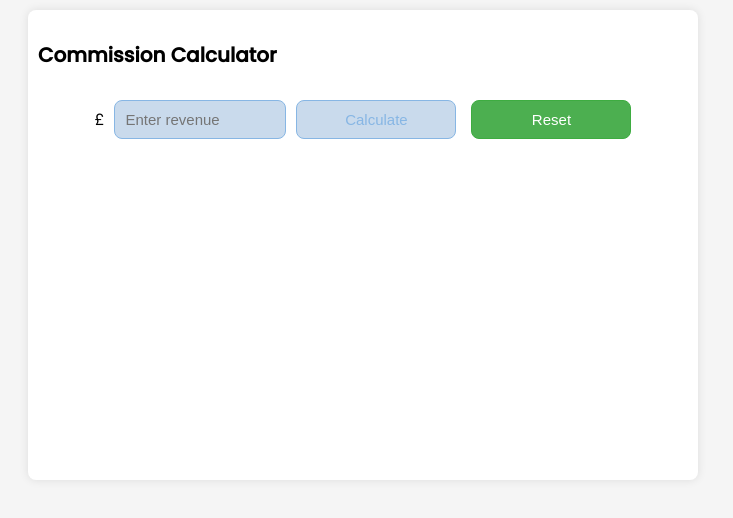
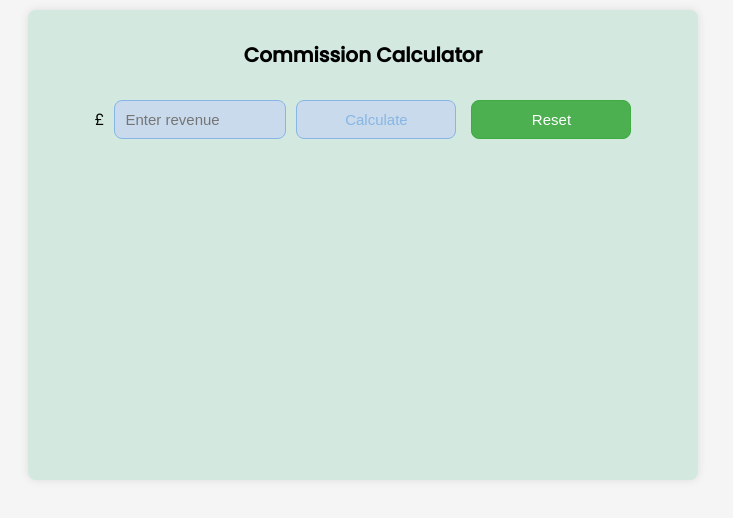
Before and after one commit to E-Chapman/CommissionCalculator, a React (Vite) app: page / in a window 1280 px wide. Shown: the top 518 px of the page, without its empty margins (0-733 px from the left). Built offline with nearby package versions, Linux system fonts and the light colour scheme.

Commit message:
chore: styling tweaks

```diff
--- a/src/components/CommissionCalculator/CommissionCalculator.css
+++ b/src/components/CommissionCalculator/CommissionCalculator.css
@@ -6,7 +6,7 @@ body {
 }
 
 .widget-card {
-  background-color: white;
+  background-color: rgb(211, 233, 223);
   border-radius: 8px;
   box-shadow: 0 0 10px rgba(0, 0, 0, 0.1);
   padding: 10px;
@@ -19,7 +19,7 @@ body {
 h3 {
   font-weight: 700;
   font-size: 20px;
-  text-align: left;
+  text-align: center;
   margin-bottom: 30px;
 }
 
```
